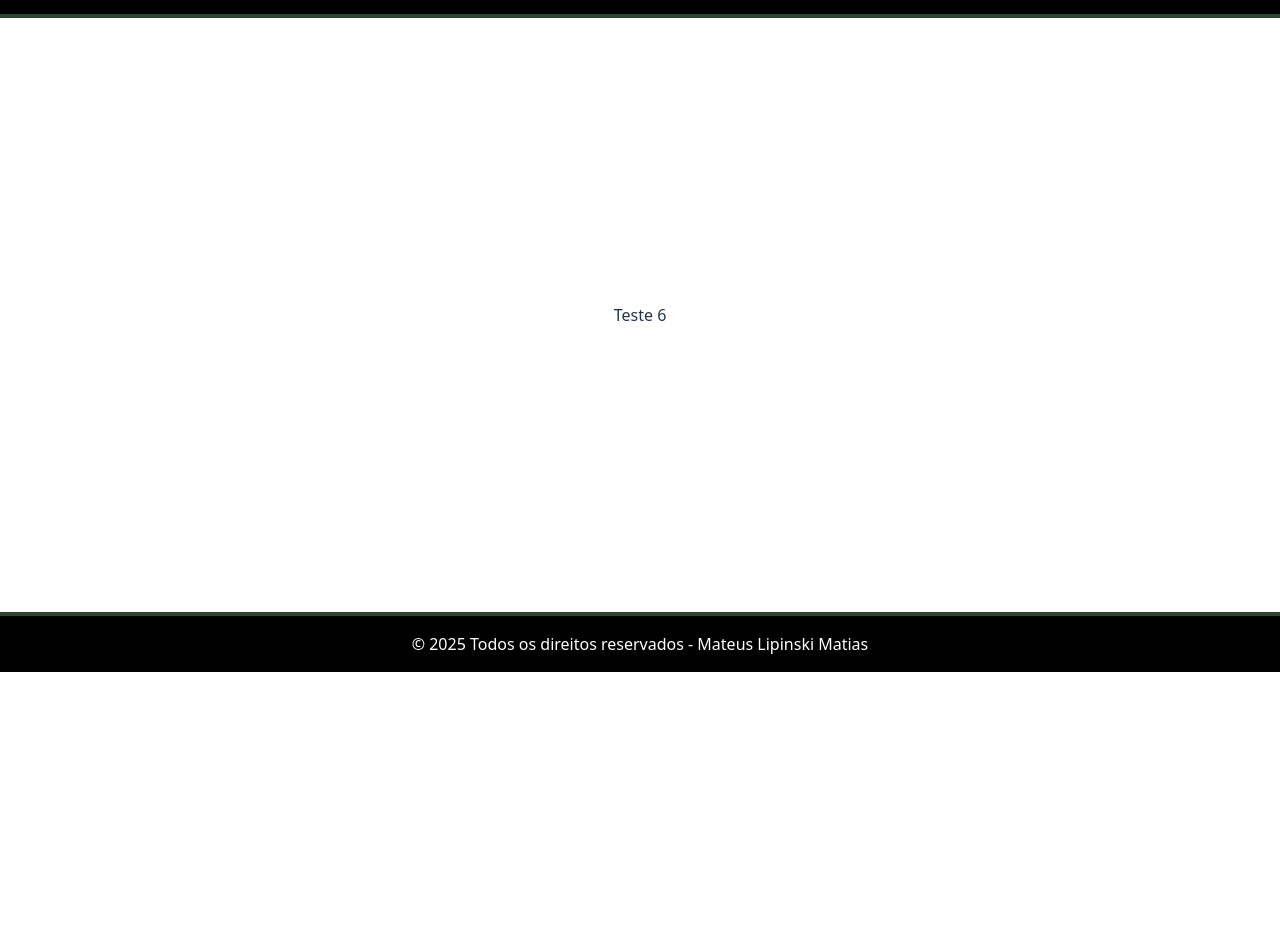
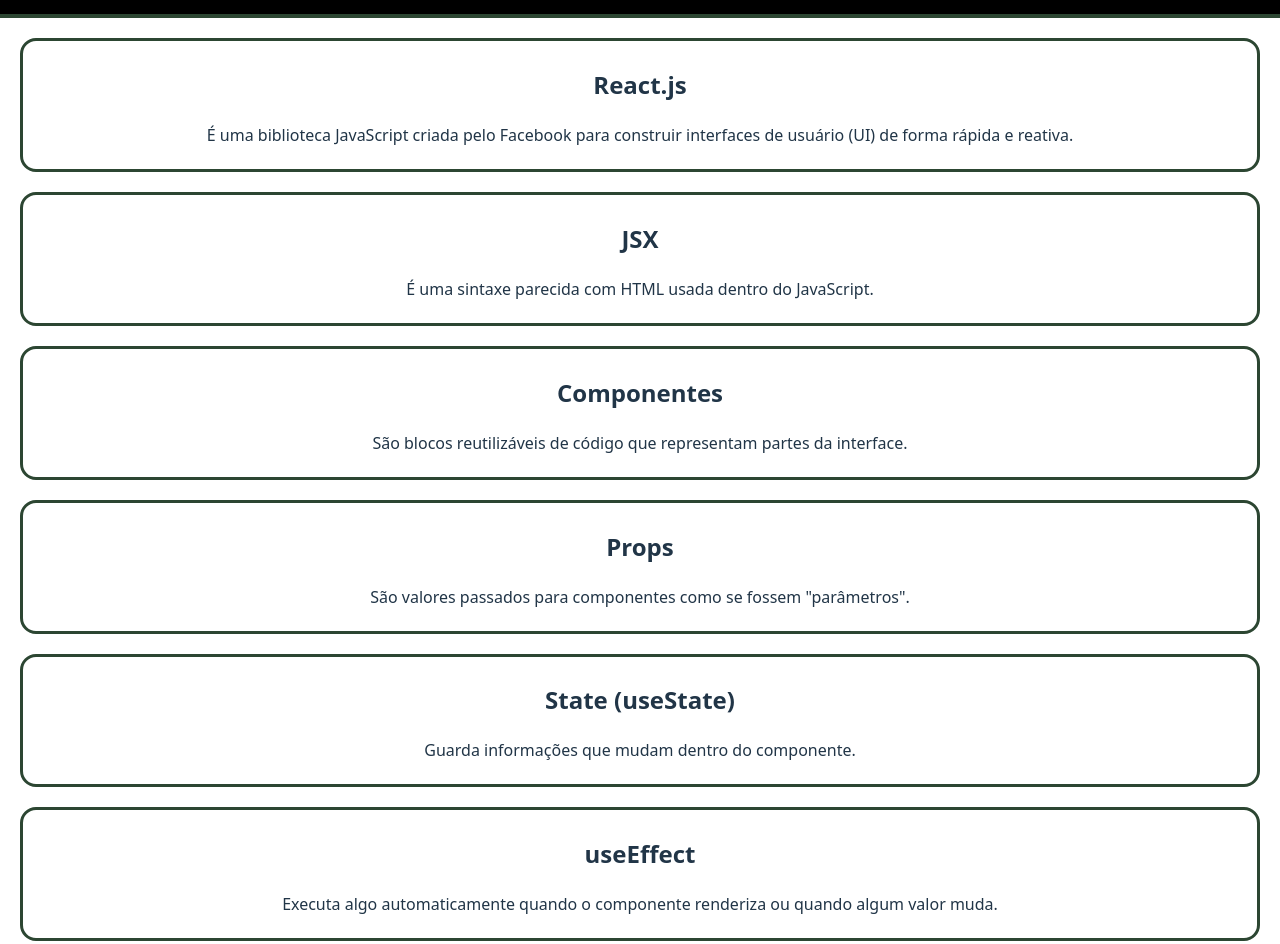
Before and after one commit to Mateus-Lipinski/WebSite-Explicativo-2025, a React (Vite) app: page /react in a window 1280 px wide. Shown: the part 128-1072 px from the top of the page. Before the commit the page ends 800 px from the top, so only its background shows below. Built offline with nearby package versions, Linux system fonts and the light colour scheme.

Commit message:
change/page-react

```diff
--- a/src/pages/React/index.jsx
+++ b/src/pages/React/index.jsx
@@ -3,9 +3,97 @@
 function React() {
 
     return (
-        <>
-            Teste 6
-        </>
+        <main>
+            <div class="conteudoCartao">
+                <h2>React.js</h2>
+                <p>É uma biblioteca JavaScript criada pelo Facebook para construir interfaces de usuário (UI) de forma rápida e reativa.</p>
+            </div>
+
+            <div class="conteudoCartao">
+                <h2>JSX</h2>
+                <p>É uma sintaxe parecida com HTML usada dentro do JavaScript.</p>
+            </div>
+
+            <div class="conteudoCartao">
+                <h2>Componentes</h2>
+                <p>São blocos reutilizáveis de código que representam partes da interface.</p>
+            </div>
+
+            <div class="conteudoCartao">
+                <h2>Props</h2>
+                <p>São valores passados para componentes como se fossem "parâmetros".</p>
+            </div>
+
+            <div class="conteudoCartao">
+                <h2>State (useState)</h2>
+                <p>Guarda informações que mudam dentro do componente.</p>
+            </div>
+
+            <div class="conteudoCartao">
+                <h2>useEffect</h2>
+                <p>Executa algo automaticamente quando o componente renderiza ou quando algum valor muda.</p>
+            </div>
+
+            <div class="conteudoCartao">
+                <h2>fetch / axios</h2>
+                <p>Faz requisições a APIs.</p>
+            </div>
+
+            <div class="conteudoCartao">
+                <h2>Eventos</h2>
+                <p>São ações do usuário, como cliques e digitação.</p>
+            </div>
+
+            <div class="conteudoCartao">
+                <h2>Renderização condicional</h2>
+                <p>Mostra algo apenas se uma condição for verdadeira.</p>
+            </div>
+
+            <div class="conteudoCartao">
+                <h2>Listas (map)</h2>
+                <p>Usadas para exibir vários elementos repetidos.</p>
+            </div>
+
+            <div class="conteudoCartao">
+                <h2>Fragmentos (&lt;&gt;&lt;/&gt;)</h2>
+                <p>Permitem agrupar elementos sem adicionar tags extras no HTML.</p>
+            </div>
+
+            <div class="conteudoCartao">
+                <h2>useRef</h2>
+                <p>Cria uma referência a um elemento do DOM.</p>
+            </div>
+
+            <div class="conteudoCartao">
+                <h2>useContext</h2>
+                <p>Permite compartilhar dados entre vários componentes sem precisar passar props manualmente.</p>
+            </div>
+
+            <div class="conteudoCartao">
+                <h2>useReducer</h2>
+                <p>Alternativa ao useState para lógicas mais complexas.</p>
+            </div>
+
+            <div class="conteudoCartao">
+                <h2>useMemo</h2>
+                <p>Evita recalcular valores desnecessariamente.</p>
+            </div>
+
+            <div class="conteudoCartao">
+                <h2>useCallback</h2>
+                <p>Evita recriar funções em cada renderização.</p>
+            </div>
+
+            <div class="conteudoCartao">
+                <h2>useNavigate (React Router)</h2>
+                <p>Usado para mudar de página.</p>
+            </div>
+
+            <div class="conteudoCartao">
+                <h2>useParams (React Router)</h2>
+                <p>Pega parâmetros da URL.</p>
+            </div>
+        </main>
     )
 }
 
--- a/src/pages/React/style.css
+++ b/src/pages/React/style.css
@@ -0,0 +1,15 @@
+.conteudoCartao {
+    border: 3px solid #2c4632;
+    border-radius: 16px;
+    padding: 6px;
+    margin: 20px;
+    padding-left: 20px;
+    padding-right: 20px;
+    transition: 0.2s;
+}
+
+.conteudoCartao:hover {
+    scale: 101%;
+    background-image: url('https://i.pinimg.com/originals/0c/64/9a/0c649a17ec1e5f5ca340248b4ef4e4be.gif');
+    background-size: 200px;
+}
```
